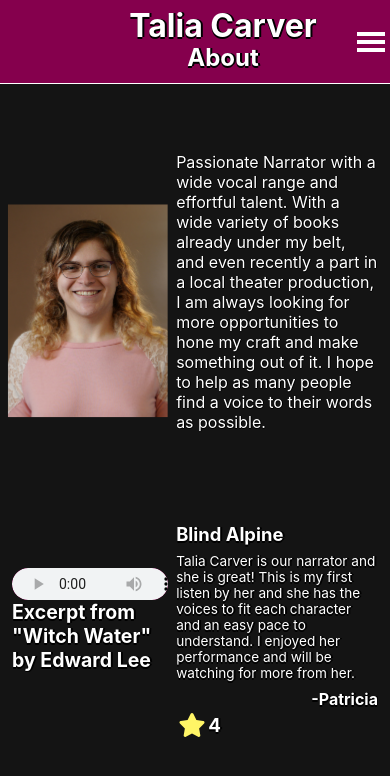
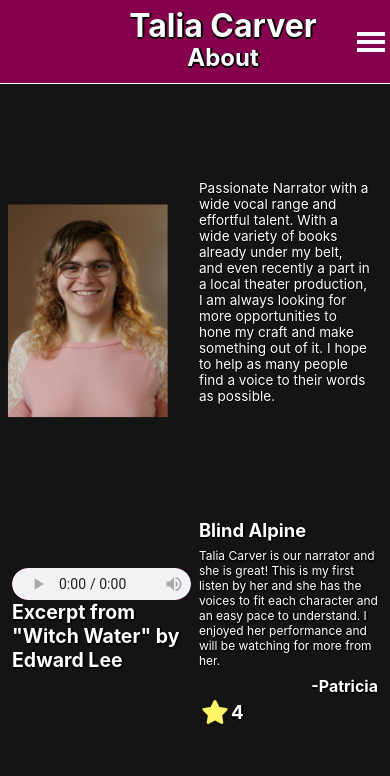
Before and after one commit to BritneyAC/talia-narration, a Next.js app: page / in a window 390 px wide. Shown: the top 776 px of the page. Built offline with nearby package versions, Linux system fonts and the light colour scheme.

Commit message:
small size fixes on the about page

```diff
--- a/src/styles/css/About.module.css
+++ b/src/styles/css/About.module.css
@@ -16,7 +16,7 @@
   grid-column-end: -1;
   width: clamp(20ch, 40vw, 60ch);
   overflow: visible;
-  font-size: clamp(1rem, 2vw, 4vh);
+  font-size: clamp(0.85rem, 2vw, 4vh);
 }
 
 .sample {
@@ -60,6 +60,7 @@
   display: flex;
   flex-direction: column;
   justify-content: flex-start;
+  padding-bottom: 1rem;
   margin: 0;
 }
 .review * {
@@ -69,10 +70,11 @@
 }
 .review h1 {
   font-size: clamp(1.15rem, 4vw, 6vh);
+  line-height: 1.1;
 }
 .review p {
   display: block;
-  font-size: clamp(0.85rem, 1.5vw, 1.75vh);
+  font-size: clamp(0.75rem, 1.5vw, 1.75vh);
   height: clamp(3rem, 30vw, 100%);
   overflow-y: auto;
 }
--- a/src/styles/scss/About.module.scss
+++ b/src/styles/scss/About.module.scss
@@ -16,7 +16,7 @@
   grid-column-end: -1;
   width: clamp(20ch, 40vw, 60ch);
   overflow: visible;
-  font-size: clamp(1rem, 2vw, 4vh);
+  font-size: clamp(.85rem, 2vw, 4vh);
 }
 
 .sample{
@@ -62,6 +62,7 @@
   display: flex;
   flex-direction: column;
   justify-content: flex-start;
+  padding-bottom: 1rem;
   margin: 0;
   & *{
     overflow: visible;
@@ -70,10 +71,11 @@
   }
   & h1{
     font-size: clamp(1.15rem, 4vw, 6vh);
+    line-height: 1.1;
   }
   & p{
     display: block;
-    font-size: clamp(.85rem, 1.5vw, 1.75vh);
+    font-size: clamp(.75rem, 1.5vw, 1.75vh);
     height: clamp(3rem, 30vw, 100%);
     overflow-y: auto;
   }
```
